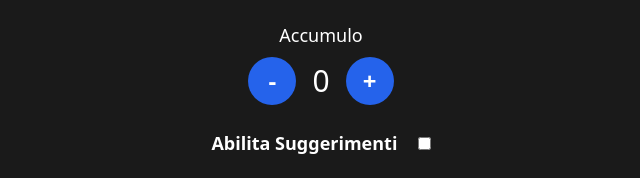
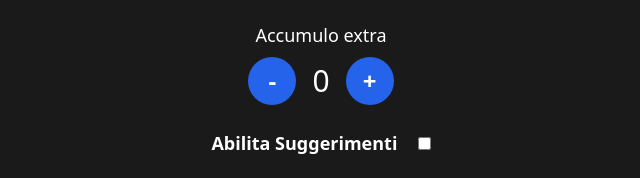
Before and after one commit to DDALBELLO01/bangshowdown.github.io, a plain HTML site: page index.html in a window 1280 px wide. Shown: the part 443-621 px from the top of the page, 319-959 px from the left. Drawn offline with nearby package versions, Linux system fonts and the light colour scheme.

Commit message:
Modificata label

```diff
--- a/index.html
+++ b/index.html
@@ -67,7 +67,7 @@
 
     <!-- Counter 4 -->
     <div class="text-center">
-      <p class="text-lg mb-2">Accumulo</p>
+      <p class="text-lg mb-2">Accumulo extra</p>
       <div class="flex items-center justify-center space-x-4">
         <button id="accumulo-decrease" class="w-12 h-12 bg-blue-600 rounded-full text-2xl font-bold hover:bg-blue-700" aria-label="Decrease Accumulo">-</button>
         <p id="accumulo-value" class="text-3xl">0</p>
```
